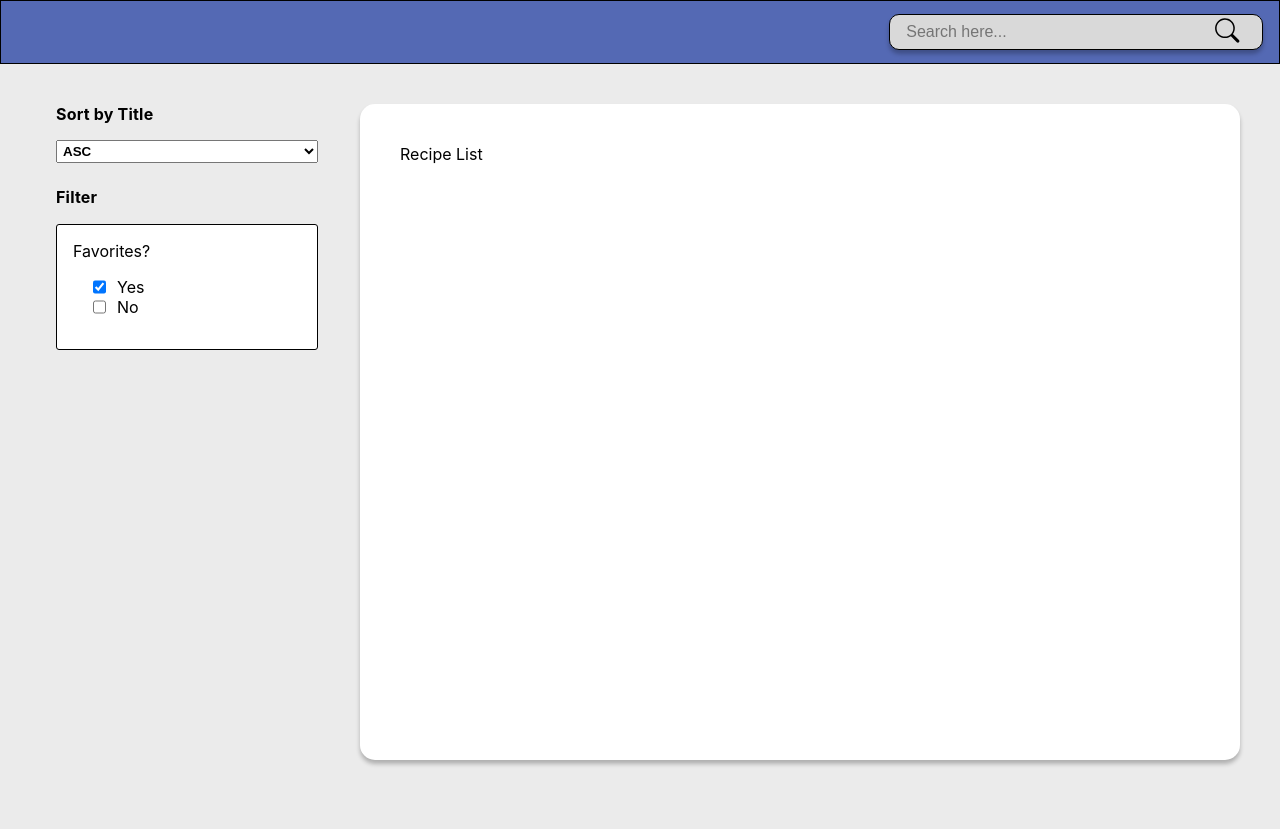
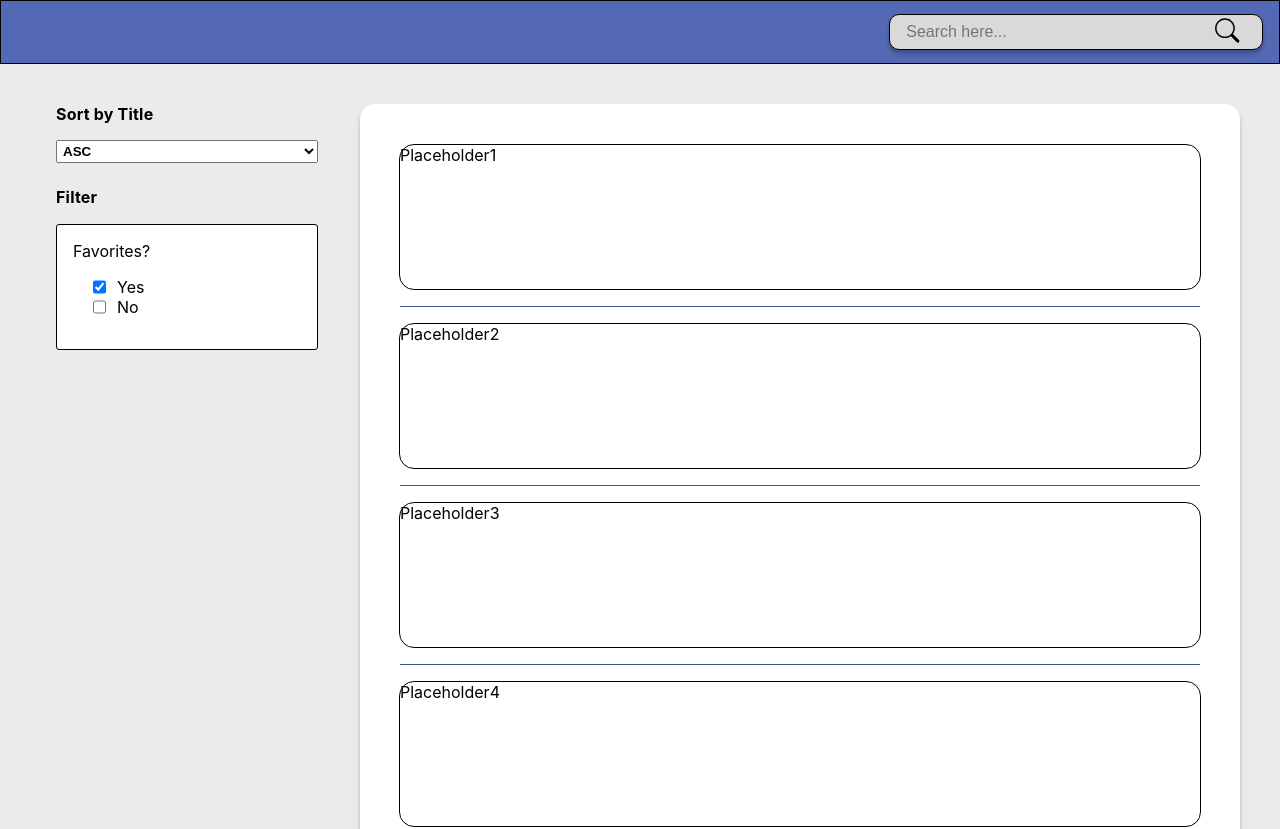
Before and after one commit to MrYious/SBC-TechExam-MarkRosario, a React (Vite) app: page / in a window 1280 px wide. Shown: the top 829 px of the page. Before the commit the page ends 800 px from the top, so only its background shows below. Built offline with nearby package versions, Linux system fonts and the light colour scheme.

Commit message:
Handle alternative display if recipe is empty

```diff
--- /dev/null
+++ b/src/components/RecipeItem.tsx
@@ -0,0 +1,12 @@
+import { Recipe } from '../slicers/RecipeSlicer'
+import iconStarFilled from '../assets/star-filled.svg'
+import iconStarOutline from '../assets/star-outline.svg'
+
+export const RecipeItem = (props: {recipe: Recipe}) => {
+
+    return (
+        <div className='recipeItem'>
+            {props.recipe.title}
+        </div>
+    )
+}
--- a/src/pages/Home/Home.scss
+++ b/src/pages/Home/Home.scss
@@ -81,11 +81,26 @@ main {
             box-sizing: border-box;
             display: flex;
             flex-direction: column;
+            gap: 1rem;
+            align-items: center;
+            justify-content: center;
 
-            // div {
-            //     height: 200px;
-            //     border: 1px solid black;
-            // }
+            h1.emptyRecipe {
+                font-size: 2rem;
+                font-weight: 600;
+            }
+
+            .recipeItem {
+                height: 9rem;
+                border: 1px solid black;
+                border-radius: 15px;
+                width: 100%;
+            }
+
+            .line {
+                border-top: 1px solid #435490;
+                width: 100%;
+            }
         }
     }
 }
--- a/src/pages/Home/Home.tsx
+++ b/src/pages/Home/Home.tsx
@@ -1,15 +1,34 @@
 import './Home.scss'
 
+import { RecipeItem } from '../../components/RecipeItem';
 import { SideBar } from '../../components/SideBar';
+import { useAppSelector } from '../../hooks/useReduxHooks';
+import { useEffect } from 'react';
 
 function Home() {
 
+  const recipes = useAppSelector((state) => state.recipes);
+
+  useEffect(() => {
+    console.log("State", recipes);
+  }, [recipes])
+
   return (
     <main>
-      <SideBar />
+      {
+        recipes.length !== 0 && <SideBar />
+      }
       <section>
         <div id='recipeList'>
-          Recipe List
+          {
+            recipes.length === 0 ?
+              <h1 className='emptyRecipe'>No Record Found!</h1>
+            :
+              recipes.map((recipe) => <>
+                <RecipeItem recipe={recipe} key={recipe.title}/>
+                <div className='line'></div>
+              </>)
+          }
         </div>
       </section>
     </main>
```
